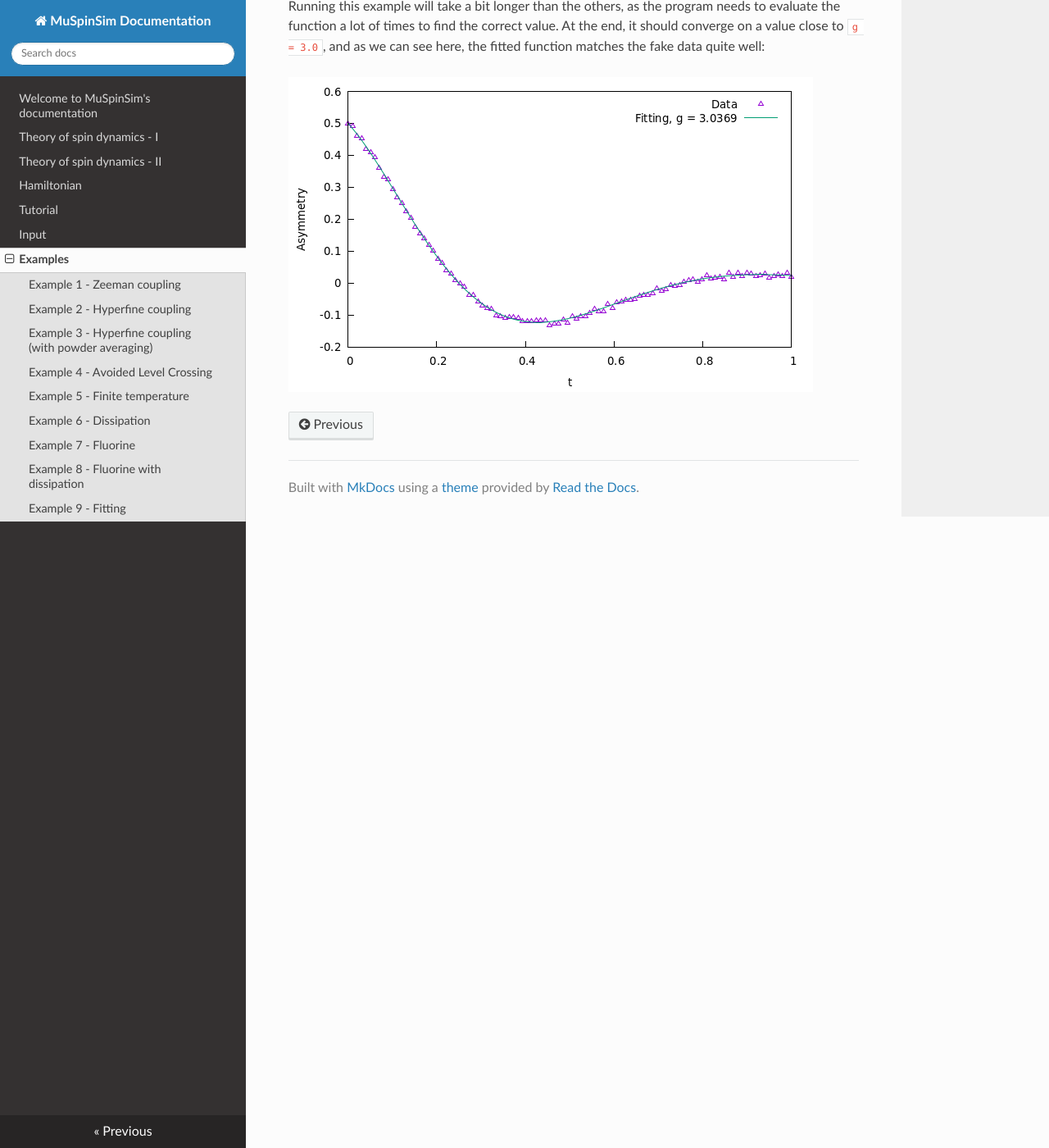
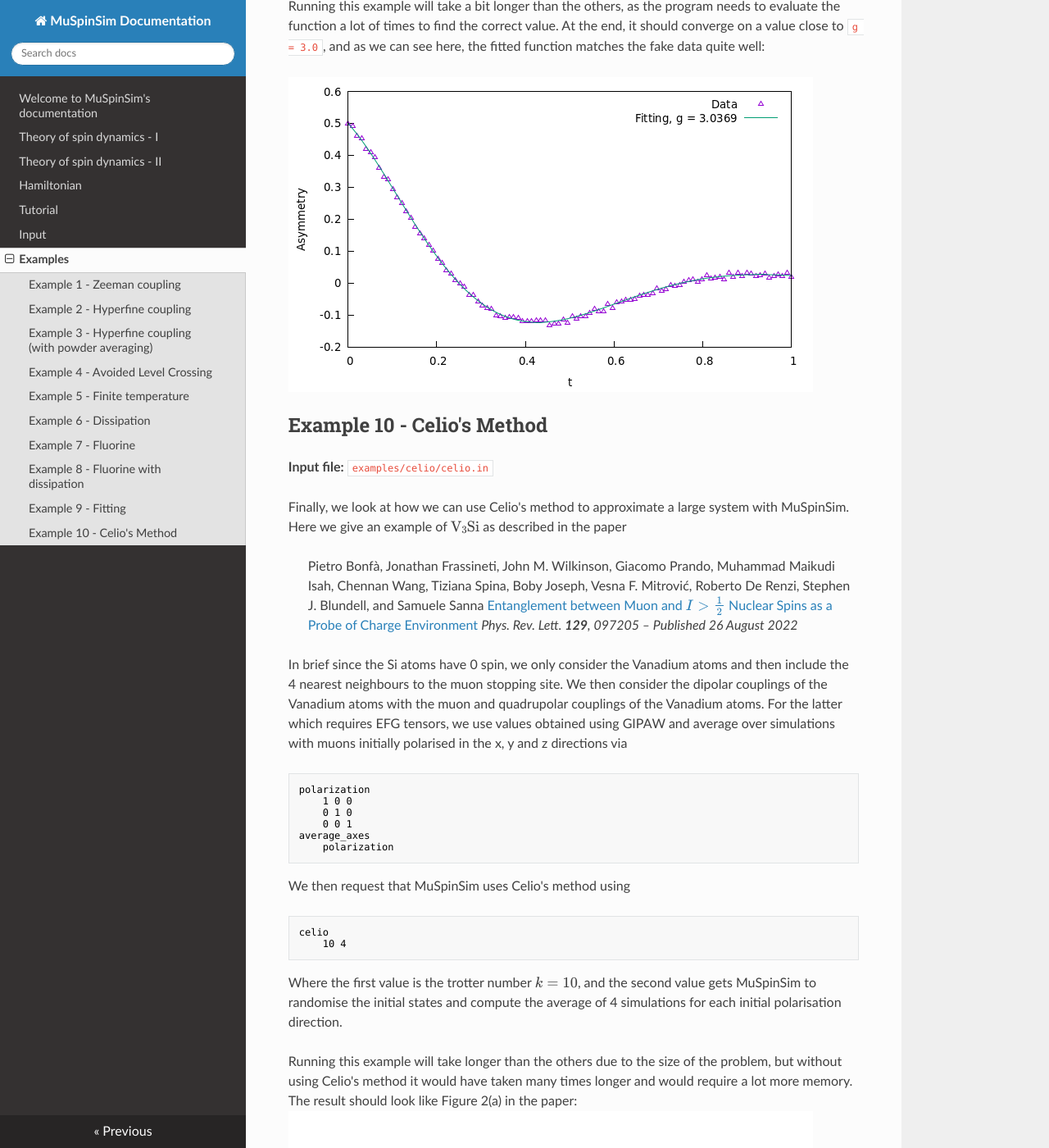
Before and after one commit to muon-spectroscopy-computational-project/muspinsim, an MkDocs documentation site: the page built from docs/docs/examples.md, in a window 1280 px wide and 1400 px high, scrolled down 9073 px. Shown: the whole window at 82% size. Built offline with MkDocs 1.6.1, drawn with Linux system fonts in a browser that asks for light colours; nearby versions of some CDN libraries; some of the changed text lies outside the part shown.

Commit message:
Add example of celio's method

````diff
--- a/docs/docs/examples.md
+++ b/docs/docs/examples.md
@@ -191,3 +191,35 @@ dissipation 1
 Running this example will take a bit longer than the others, as the program needs to evaluate the function a lot of times to find the correct value. At the end, it should converge on a value close to `g = 3.0`, and as we can see here, the fitted function matches the fake data quite well:
 
 ![](./figExFitting.png)
+
+## Example 10 - Celio's Method
+**Input file:** `examples/celio/celio.in`
+
+Finally, we look at how we can use Celio's method to approximate a large system with MuSpinSim. Here we give an example of $\text{V}_3\text{Si}$ as described in the paper
+
+> Pietro Bonfà, Jonathan Frassineti, John M. Wilkinson, Giacomo Prando, Muhammad Maikudi Isah, Chennan Wang, Tiziana Spina, Boby Joseph, Vesna F. Mitrović, Roberto De Renzi, Stephen J. Blundell, and Samuele Sanna
+> [Entanglement between Muon and $I > \frac{1}{2}$ Nuclear Spins as a Probe of Charge Environment](https://doi.org/10.1103/PhysRevLett.129.097205)
+> *Phys. Rev. Lett. **129**, 097205 – Published 26 August 2022*
+
+In brief since the Si atoms have 0 spin, we only consider the Vanadium atoms and then include the 4 nearest neighbours to the muon stopping site. We then consider the dipolar couplings of the Vanadium atoms with the muon and quadrupolar couplings of the Vanadium atoms. For the latter which requires EFG tensors, we use values obtained using GIPAW and average over simulations with muons initially polarised in the x, y and z directions via
+
+```plaintext
+polarization
+    1 0 0
+    0 1 0
+    0 0 1
+average_axes
+    polarization
+```
+
+We then request that MuSpinSim uses Celio's method using
+
+```plaintext
+celio
+    10 4
+```
+
+Where the first value is the trotter number $k = 10$, and the second value gets MuSpinSim to randomise the initial states and compute the average of 4 simulations for each initial polarisation direction.
+
+Running this example will take longer than the others due to the size of the problem, but without using Celio's method it would have taken many times longer and would require a lot more memory. The result should look like Figure 2(a) in the paper:
+![](./figExCelio.png)
````
Also changed, not shown: other parts of docs/docs/examples.md (+1 -1 lines), docs/docs/figExCelio.png (added), 1 other file.
